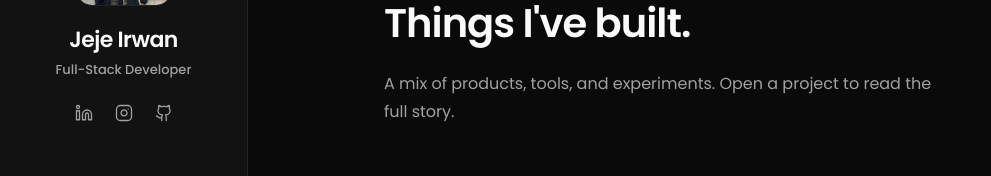
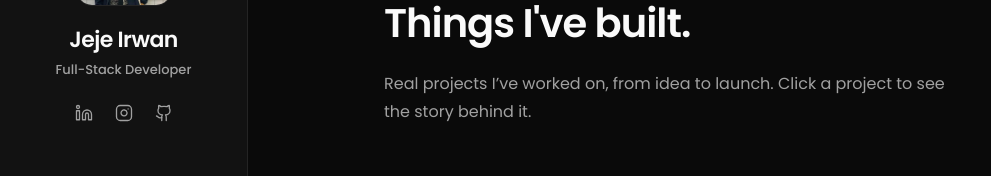
Before and after one commit to JejeIrwan/my-portfolio, a Next.js app: page /projects in a window 1280 px wide. Shown: the part 130-306 px from the top of the page, without its empty margins (0-991 px from the left). Built offline with nearby package versions, Linux system fonts and the light colour scheme.

Commit message:
update paragraf project page

```diff
--- a/app/projects/page.tsx
+++ b/app/projects/page.tsx
@@ -16,7 +16,7 @@ export default function ProjectsPage() {
   return (
     <>
       <PageHeader eyebrow="Projects" title="Things I've built.">
-        <p>A mix of products, tools, and experiments. Open a project to read the full story.</p>
+        <p>Real projects I’ve worked on, from idea to launch. Click a project to see the story behind it.</p>
       </PageHeader>
 
       <section aria-label="Project list" className="mt-14">
```
